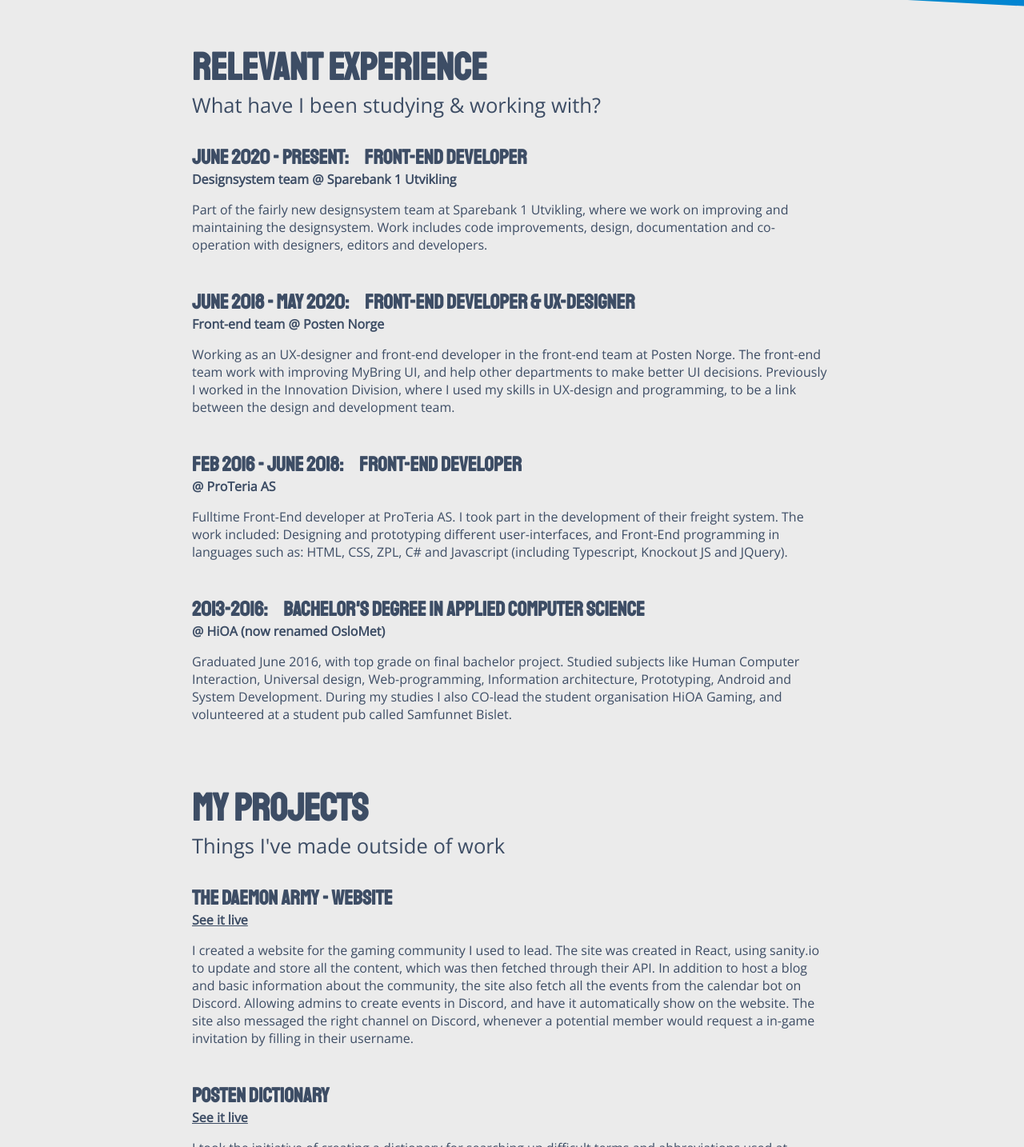
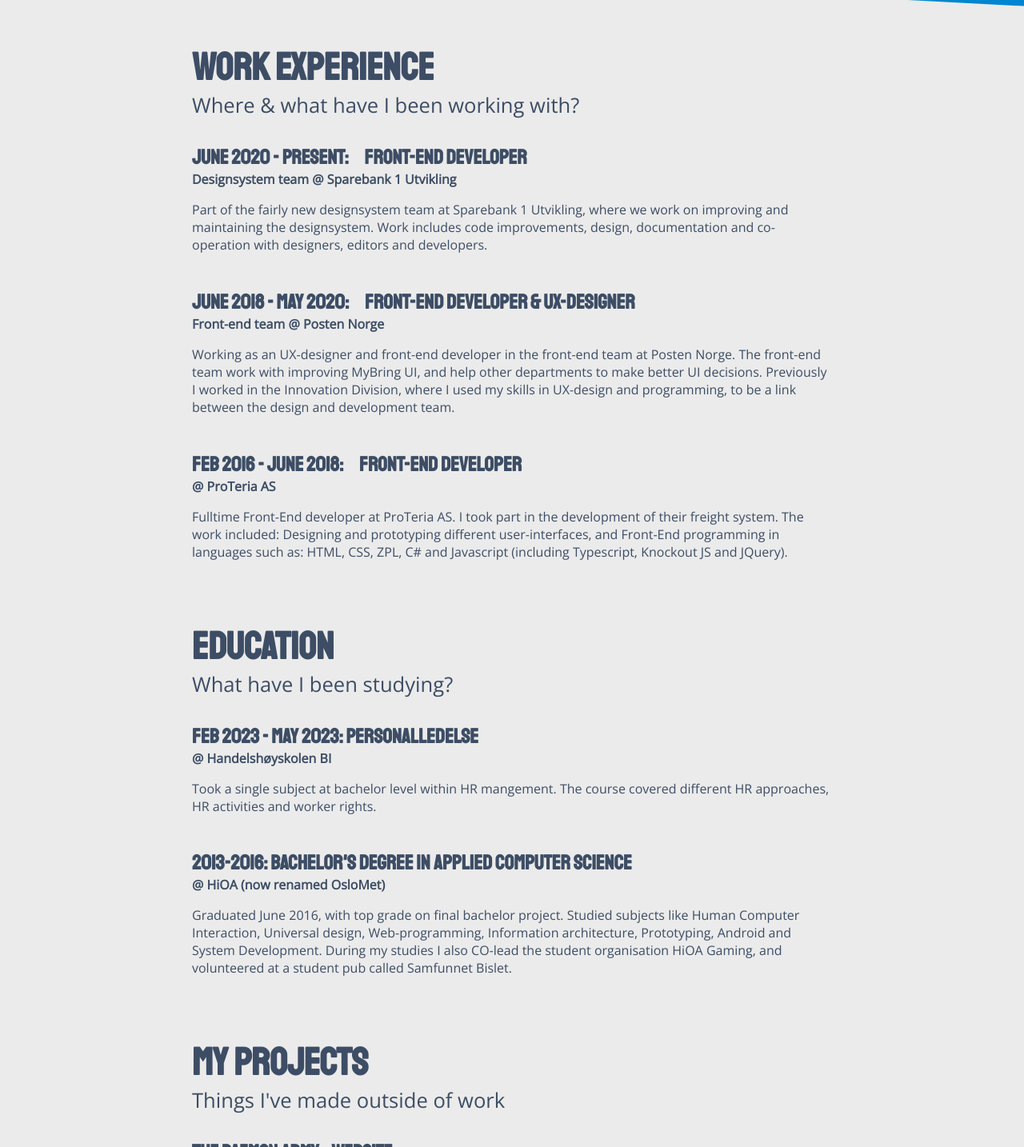
Before and after one commit to HeleneKassandra/Personal-portofolio, a plain HTML site: page index.html in a window 1280 px wide. Shown: the part 754-2188 px from the top of the page at 80% size. Drawn offline with nearby package versions, Linux system fonts and the light colour scheme.

Commit message:
add separate education section and add dockerfile

```diff
--- a/index.html
+++ b/index.html
@@ -46,8 +46,8 @@
       </div>
 
       <section class="content-section" id="experience-section">
-        <h3>Relevant Experience</h3>
-        <h4>What have I been studying & working with?</h4>
+        <h3>Work experience</h3>
+        <h4>Where & what have I been working with?</h4>
         <article>
           <h5><span>June 2020 - Present:</span> Front-End Developer</h5>
           <strong class="location-text">Designsystem team @ Sparebank 1 Utvikling</strong>
@@ -72,16 +72,27 @@
             The work included: Designing and prototyping different user-interfaces, and Front-End programming in languages such as: HTML, CSS, ZPL, C# and Javascript (including Typescript, Knockout JS and JQuery).
           </p>
         </article>
+      </section>
+
+      <section class="content-section" id="education-section">
+        <h3>Education</h3>
+        <h4>What have I been studying?</h4>
+        <article>
+          <h5><span>Feb 2023 - May 2023:</span> Personalledelse</h5>
+          <strong class="location-text">@ Handelshøyskolen BI</strong>
+          <p>Took a single subject at bachelor level within HR mangement. The course covered different HR approaches, HR activities and worker rights.</p>
+        </article>
         <article>
           <h5><span>2013-2016:</span> Bachelor's Degree in Applied Computer Science</h5>
           <strong class="location-text">@ HiOA (now renamed OsloMet)</strong>
           <p>Graduated June 2016, with top grade on final bachelor project.
-            Studied subjects like Human Computer Interaction, Universal design, Web-programming, Information architecture, Prototyping, Android and System Development.
-            During my studies I also CO-lead the student organisation HiOA Gaming, and volunteered at a student pub called Samfunnet Bislet.
+            Studied subjects like Human Computer Interaction, Universal design, Web-programming, Information architecture,
+            Prototyping, Android and System Development.
+            During my studies I also CO-lead the student organisation HiOA Gaming, and volunteered at a student pub called
+            Samfunnet Bislet.
           </p>
         </article>
       </section>
-
       <section class="content-section" id="projects-section">
         <h3>My Projects</h3>
         <h4>Things I've made outside of work</h4>
--- a/style.css
+++ b/style.css
@@ -62,10 +62,7 @@
   margin-right: 1rem;
 }
 
-#projects-section {
-  margin: 4rem auto 3rem auto;
-}
-#writing-section {
+#writing-section, #projects-section, #education-section {
   margin: 4rem auto 3rem auto;
 }
 
```
Also changed, not shown: 1 other file.
